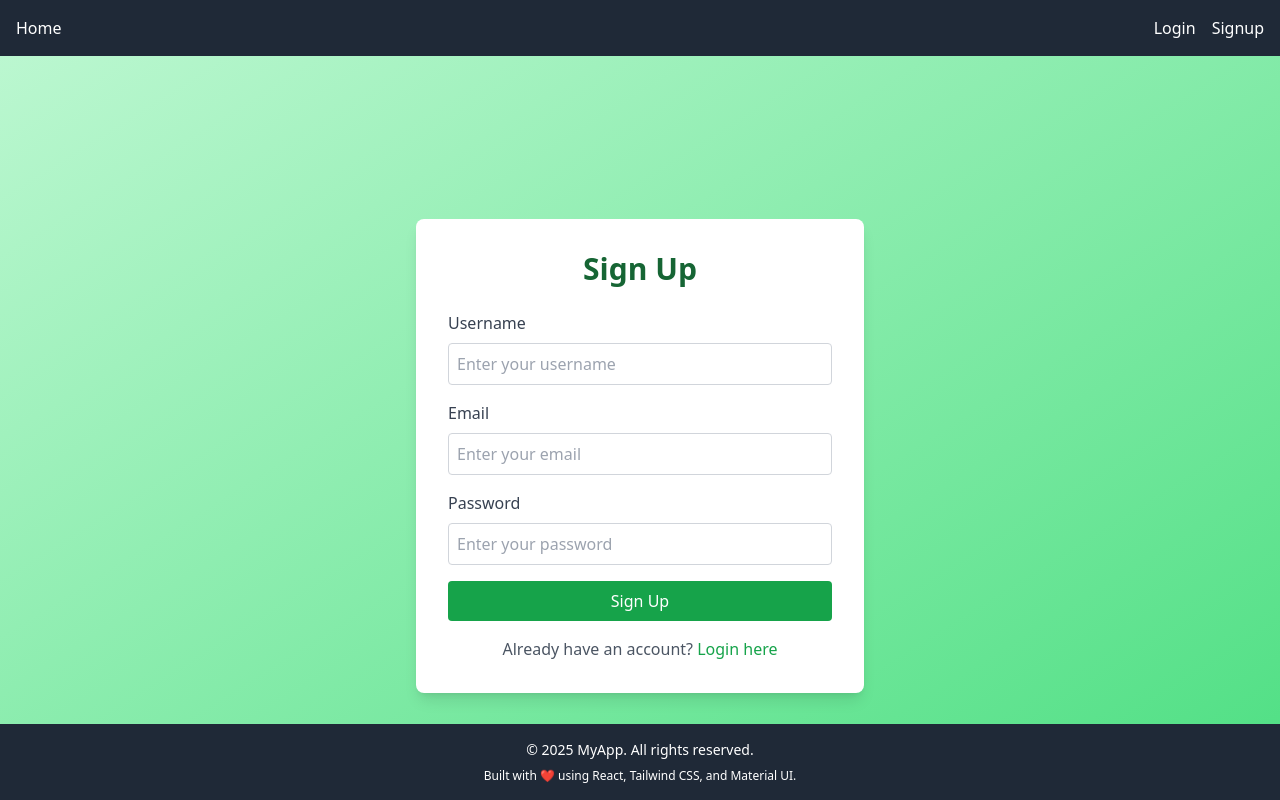
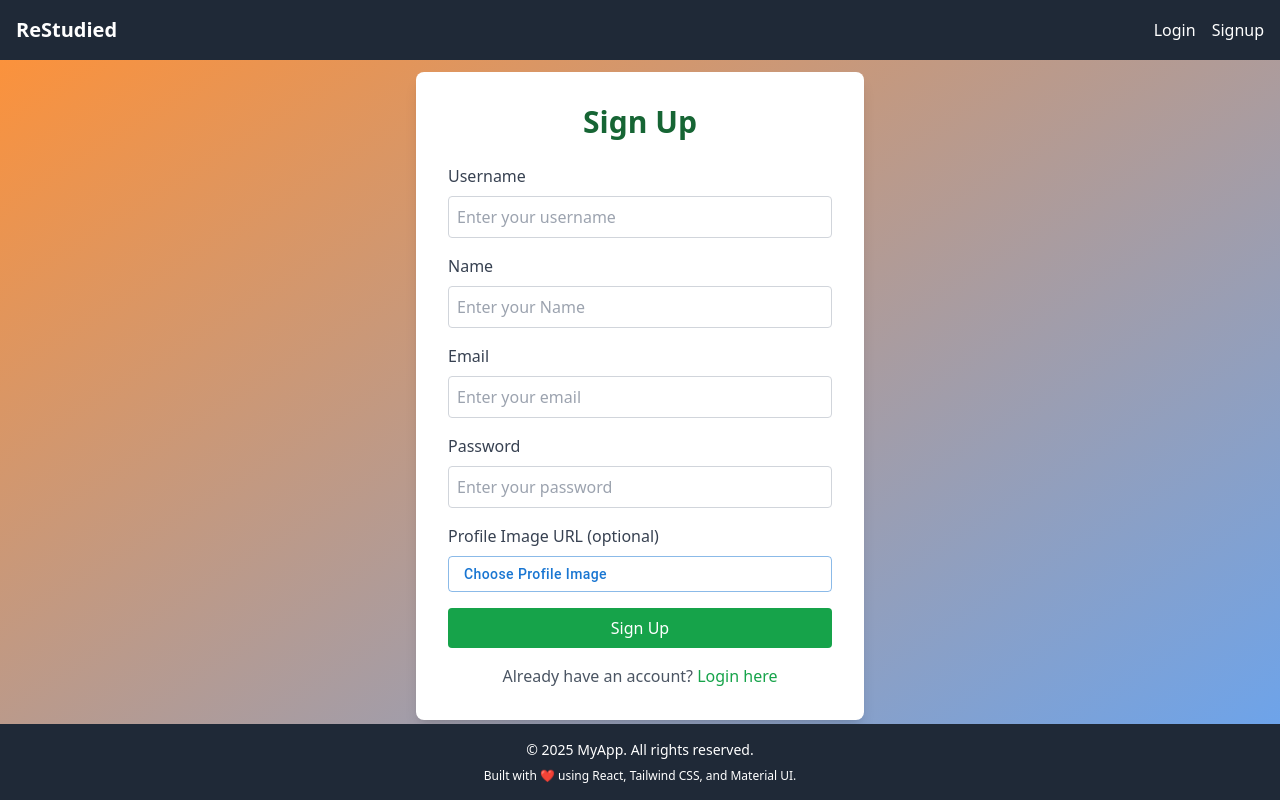
Before and after one commit to YarinLeib/restudied-frontend, a React (Vite) app: page /signup in a window 1280 px wide. Built offline with nearby package versions, Linux system fonts and the light colour scheme.

Commit message:
update navbar and signup

```diff
--- a/src/components/Navbar.jsx
+++ b/src/components/Navbar.jsx
@@ -8,21 +8,30 @@ export function Navbar() {
   if (isLoading) return null;
 
   return (
-    <nav className='bg-gray-800 text-white p-4 flex justify-between'>
-      <Link to='/'>Home</Link>
+    <nav className='bg-gray-800 text-white p-4 flex justify-between items-center'>
+      <Link to='/' className='text-xl font-semibold'>
+        ReStudied
+      </Link>
 
-      <div className='space-x-4'>
+      <div className='flex items-center space-x-4'>
         {isLoggedIn ? (
           <>
-            <span>Welcome, {user?.name}</span>
-            <button onClick={logout} className='bg-red-600 px-3 py-1 rounded'>
+            <span className='text-sm'>Welcome, {user?.username || user?.name}</span>
+            <Link to='/profile' className='bg-blue-600 px-3 py-1 rounded hover:bg-blue-700'>
+              Profile
+            </Link>
+            <button onClick={logout} className='bg-red-600 px-3 py-1 rounded hover:bg-red-700'>
               Logout
             </button>
           </>
         ) : (
           <>
-            <Link to='/login'>Login</Link>
-            <Link to='/signup'>Signup</Link>
+            <Link to='/login' className='hover:underline'>
+              Login
+            </Link>
+            <Link to='/signup' className='hover:underline'>
+              Signup
+            </Link>
           </>
         )}
       </div>
--- a/src/pages/HomePage.jsx
+++ b/src/pages/HomePage.jsx
@@ -1,7 +1,10 @@
 import { Link } from 'react-router-dom';
 import { Box, Button, Typography } from '@mui/material';
+import { useContext } from 'react';
+import { AuthContext } from '../context/auth.context';
 
 export function HomePage() {
+  const { isLoggedIn } = useContext(AuthContext);
   return (
     <Box
       sx={{
@@ -47,13 +50,14 @@ export function HomePage() {
         <Box
           display='flex'
           flexDirection={{ xs: 'column', md: 'row' }}
-          gap={15}
+          gap={4}
+          width='100%'
           maxWidth='700px'
-          width='100%'
           justifyContent='center'
           alignItems='center'
           pb='5vh'
         >
+          {!isLoggedIn && (
             <Box display='flex' flexDirection='column' gap={2} width={{ xs: '100%', md: 'auto' }} alignItems='center'>
               <Button
                 component={Link}
@@ -83,8 +87,9 @@ export function HomePage() {
                 Sign Up
               </Button>
             </Box>
+          )}
 
-          <Box width={{ xs: '100%', md: 'auto' }} textAlign='center'>
+          <Box width={isLoggedIn ? '100%' : { xs: '100%', md: 'auto' }} textAlign='center'>
             <Button
               component={Link}
               to='/items'
--- a/src/pages/LoginPage.jsx
+++ b/src/pages/LoginPage.jsx
@@ -7,6 +7,7 @@ export function LoginPage() {
   const { storeToken, authenticateUser } = useContext(AuthContext);
   const [formData, setFormData] = useState({ email: '', password: '' });
   const navigate = useNavigate();
+  const [errorMessage, setErrorMessage] = useState('');
 
   const handleChange = (e) => {
     const { id, value } = e.target;
@@ -21,13 +22,14 @@ export function LoginPage() {
       authenticateUser();
       navigate('/');
     } catch (err) {
-      alert(err.response?.data?.message || 'Login failed');
+      const msg = err.response?.data?.message || 'Login failed';
+      setErrorMessage(msg);
     }
   };
 
   return (
-    <div className='bg-gradient-to-br from-blue-200 to-blue-400 min-h-screen flex items-center justify-center'>
-      <div className='max-w-md w-full bg-white p-8 rounded-lg shadow-lg'>
+    <div className='bg-gradient-to-br from-blue-300 to-orange-500 min-h-screen flex items-center justify-center'>
+      <div className='max-w-md w-full bg-white p-8 rounded-lg shadow-lg transform -translate-y-10'>
         <h1 className='text-3xl font-bold text-center text-blue-800 mb-6'>Login</h1>
         <form onSubmit={handleSubmit}>
           <div className='mb-4'>
@@ -63,6 +65,17 @@ export function LoginPage() {
             Login
           </button>
         </form>
+        {errorMessage && (
+          <div className='mt-4 text-red-600 text-center'>
+            <p>{errorMessage}</p>
+          </div>
+        )}
+        <p className='mt-4 text-center text-gray-600'>
+          Don't have an account?{' '}
+          <a href='/signup' className='text-blue-600 hover:underline'>
+            Sign up
+          </a>
+        </p>
       </div>
     </div>
   );
--- a/src/pages/SignupPage.jsx
+++ b/src/pages/SignupPage.jsx
@@ -1,3 +1,4 @@
+import { Button } from '@mui/material';
 import { useState, useContext } from 'react';
 import { AuthContext } from '../context/auth.context';
 import { useNavigate, Link } from 'react-router-dom';
@@ -7,10 +8,12 @@ const API_URL = import.meta.env.VITE_API_URL;
 
 export function SignupPage() {
   const { storeToken, authenticateUser } = useContext(AuthContext);
+  const [profileImage, setProfileImage] = useState(null);
 
   const [email, setEmail] = useState('');
   const [password, setPassword] = useState('');
   const [username, setUsername] = useState('');
+  const [name, setName] = useState('');
   const [errorMessage, setErrorMessage] = useState(undefined);
 
   const navigate = useNavigate();
@@ -18,14 +21,23 @@ export function SignupPage() {
   const handleEmail = (e) => setEmail(e.target.value);
   const handlePassword = (e) => setPassword(e.target.value);
   const handleUsername = (e) => setUsername(e.target.value);
+  const handleName = (e) => setName(e.target.value);
 
   const handleSignupSubmit = (e) => {
     e.preventDefault();
 
-    const requestBody = { email, password, username, name: username };
+    const formData = new FormData();
+    formData.append('email', email);
+    formData.append('password', password);
+    formData.append('username', username);
+    formData.append('name', name);
+
+    if (profileImage) {
+      formData.append('profileImage', profileImage);
+    }
 
     axios
-      .post(`${API_URL}/auth/signup`, requestBody)
+      .post(`${API_URL}/auth/signup`, formData)
       .then(() => {
         return axios.post(`${API_URL}/auth/login`, { email, password });
       })
@@ -35,7 +47,6 @@ export function SignupPage() {
         authenticateUser();
         navigate('/items');
       })
-
       .catch((err) => {
         const msg = err.response?.data?.message || 'Signup/Login failed';
         setErrorMessage(msg);
@@ -43,8 +54,8 @@ export function SignupPage() {
   };
 
   return (
-    <div className='bg-gradient-to-br from-green-200 to-green-400 min-h-screen flex items-center justify-center'>
-      <div className='max-w-md w-full bg-white p-8 rounded-lg shadow-lg'>
+    <div className='bg-gradient-to-br from-orange-400 to-blue-400 min-h-screen flex items-center justify-center'>
+      <div className='max-w-md w-full bg-white p-8 rounded-lg shadow-lg transform -translate-y-16'>
         <h1 className='text-3xl font-bold text-center text-green-800 mb-6'>Sign Up</h1>
         <form onSubmit={handleSignupSubmit} className='space-y-4'>
           <div className='mb-4'>
@@ -58,6 +69,19 @@ export function SignupPage() {
               onChange={handleUsername}
               className='w-full p-2 border border-gray-300 rounded'
               placeholder='Enter your username'
+            />
+          </div>
+          <div className='mb-4'>
+            <label className='block text-gray-700 mb-2' htmlFor='name'>
+              Name
+            </label>
+            <input
+              type='name'
+              id='name'
+              value={name}
+              onChange={handleName}
+              className='w-full p-2 border border-gray-300 rounded'
+              placeholder='Enter your Name'
             />
           </div>
           <div className='mb-4'>
@@ -86,6 +110,29 @@ export function SignupPage() {
               placeholder='Enter your password'
             />
           </div>
+          <div className='mb-4'>
+            <label className='block text-gray-700 mb-2' htmlFor='profileImage'>
+              Profile Image URL (optional)
+            </label>
+            <input
+              type='file'
+              accept='image/*'
+              id='profileImage'
+              style={{ display: 'none' }}
+              onChange={(e) => setProfileImage(e.target.files[0])}
+            />
+
+            <label htmlFor='profileImage'>
+              <Button
+                variant='outlined'
+                component='span'
+                fullWidth
+                sx={{ justifyContent: 'flex-start', textTransform: 'none' }}
+              >
+                {profileImage ? profileImage.name : 'Choose Profile Image'}
+              </Button>
+            </label>
+          </div>
           <button
             type='submit'
             className='w-full bg-green-600 text-white p-2 rounded hover:bg-green-700 transition-colors duration-200'
```
Lines whose indentation alone changed are shown as unchanged.
